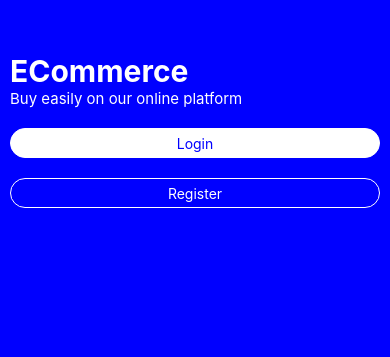
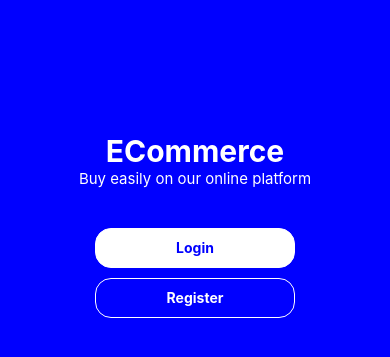
Before and after one commit to molokochris/E-Commerce, a React Native app: screen /Welcome in a window 390 px wide. Shown: the part 447-804 px from the top of the page. Built offline with nearby package versions, Linux system fonts and the light colour scheme.

Commit message:
navigation to login and register from welcome screen

```diff
--- a/App.js
+++ b/App.js
@@ -12,7 +12,7 @@ const Stack = createStackNavigator();
 const App = () => {
   return (
     <NavigationContainer>
-      <Stack.Navigator initialRouteName="ViewItem">
+      <Stack.Navigator initialRouteName="Welcome">
         <Stack.Screen
           name="Welcome"
           component={Welcome}
--- a/components/auth/Registration.js
+++ b/components/auth/Registration.js
@@ -67,7 +67,7 @@ export default function Registration() {
               style={{ width: "100%" }}
             />
           </View>
-           <Text style={{ marginTop: 20 }}>Password</Text>
+          <Text style={{ marginTop: 20 }}>Password</Text>
           <View
             style={{
               flexDirection: "row",
--- a/components/screens/Welcome.js
+++ b/components/screens/Welcome.js
@@ -1,66 +1,27 @@
 import React from "react";
-import { Button, Image, StyleSheet } from "react-native";
-import { TouchableOpacity } from "react-native";
-import { View, Text } from "react-native";
-
+import { View, Text, TouchableOpacity, StyleSheet } from "react-native";
+import { useNavigation } from "@react-navigation/native";
 
 export default function Welcome() {
+  const navigation = useNavigation();
+
   return (
     <View style={styles.container}>
-      <View style={{marginLeft:10,marginRight:10}}>
-      <Text
-        style={{
-          fontSize: 30,
-          marginTop: 500,
-          color: "white",
-          fontWeight: "bold",
-        }}
-      >
-        ECommerce
-      </Text>
-      <Text style={{ color: "white", fontSize: 15, marginBottom: 20 }}>
-        Buy easily on our online platform
-      </Text>
-      <TouchableOpacity>
-      <View
-        style={{
-          backgroundColor: "white",
-          height: 30,
-          color:'blue',
-          justifyContent: "center",
-          alignItems: "center",
-          borderWidth:1,
-          borderColor:'white',
-          borderRadius:16,
-
-
-        }}
-      >
-
-          <Text  style={{ color:'blue',}}>Login</Text>
-
-      </View>
-      </TouchableOpacity>
-      <TouchableOpacity>
-      <View
-        style={{
-          marginTop: 20,
-          backgroundColor: "transparent",
-          height: 30,
-          color:'blue',
-          borderWidth:1,
-          borderColor:'white',
-          justifyContent: "center",
-          alignItems: "center",
-          alignContent: "center",
-          borderRadius:16
-        }}
-      >
-
-          <Text style={{ color:'white',}}>Register</Text>
-
-      </View>
-      </TouchableOpacity>
+      <View style={styles.contentContainer}>
+        <Text style={styles.title}>ECommerce</Text>
+        <Text style={styles.subtitle}>Buy easily on our online platform</Text>
+        <View style={styles.buttonContainer}>
+          <TouchableOpacity onPress={() => navigation.navigate("Login")}>
+            <View style={styles.loginButton}>
+              <Text style={{ color: "blue", fontWeight:'bold' }}>Login</Text>
+            </View>
+          </TouchableOpacity>
+          <TouchableOpacity onPress={() => navigation.navigate("Registration")}>
+            <View style={styles.registerButton}>
+              <Text style={{ color: "white" , fontWeight: 'bold'}}>Register</Text>
+            </View>
+          </TouchableOpacity>
+        </View>
       </View>
     </View>
   );
@@ -68,10 +29,50 @@ export default function Welcome() {
 
 const styles = StyleSheet.create({
   container: {
-    flex:1,
+    flex: 1,
     backgroundColor: "blue",
-
-    //justifyContent: "center",
-    //marginBottom:50
+    justifyContent: "center",
+    alignItems: "center",
+  },
+  contentContainer: {
+    marginLeft: 10,
+    marginRight: 10,
+    alignItems: "center",
+  },
+  title: {
+    fontSize: 30,
+    marginTop: 500,
+    color: "white",
+    fontWeight: "bold",
+  },
+  subtitle: {
+    color: "white",
+    fontSize: 15,
+    marginBottom: 20,
+  },
+  buttonContainer: {
+    marginTop: 20,
+    flexDirection: "col",
+    justifyContent: "space-between",
+  },
+  loginButton: {
+    width: 200,
+    height: 40,
+    justifyContent: "center",
+    alignItems: "center",
+    borderWidth: 1,
+    borderColor: "white",
+    backgroundColor: "white",
+    borderRadius: 16,
+    marginBottom: 10,
+  },
+  registerButton: {
+    width: 200,
+    height: 40,
+    justifyContent: "center",
+    alignItems: "center",
+    borderWidth: 1,
+    borderColor: "white",
+    borderRadius: 16,
   },
 });
```
Also changed, not shown: components/screens/List.js (+77 -0 lines).
